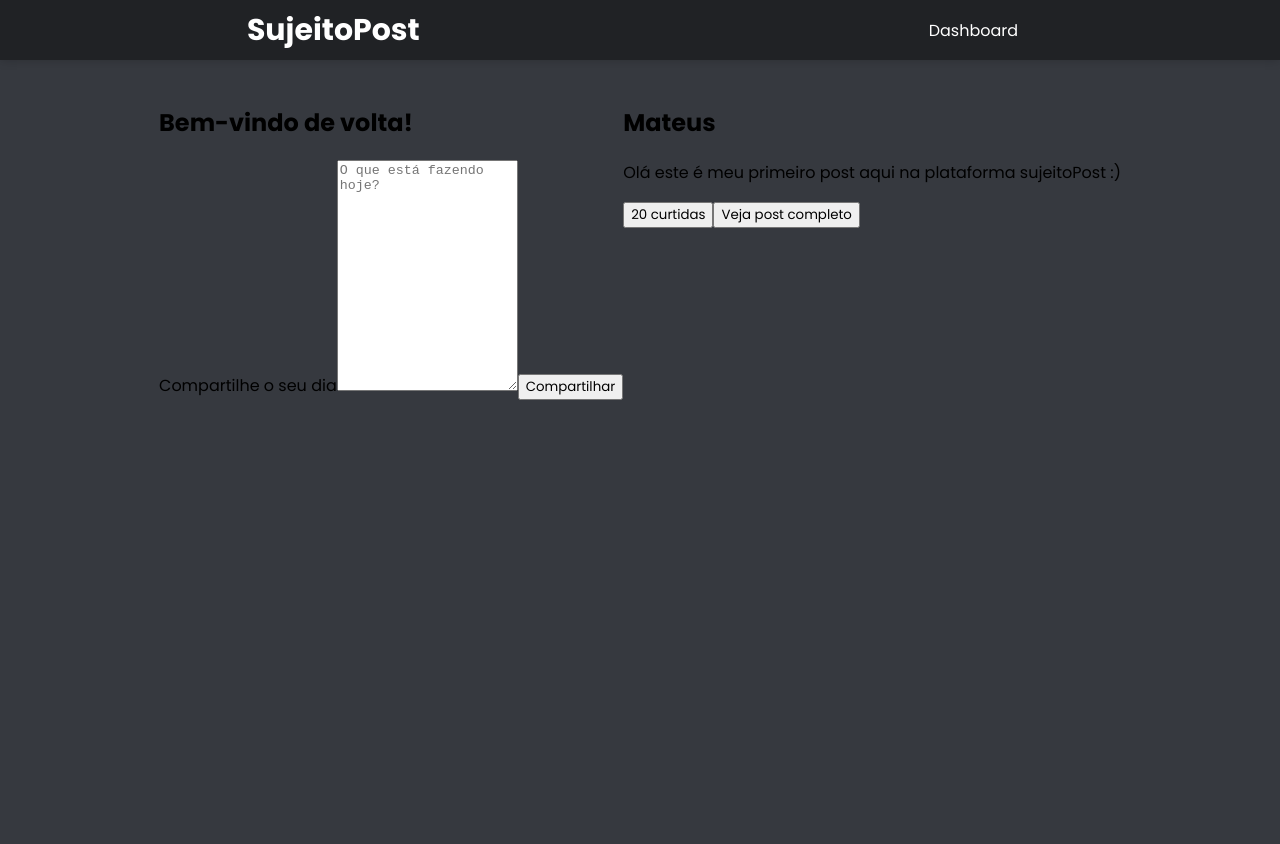
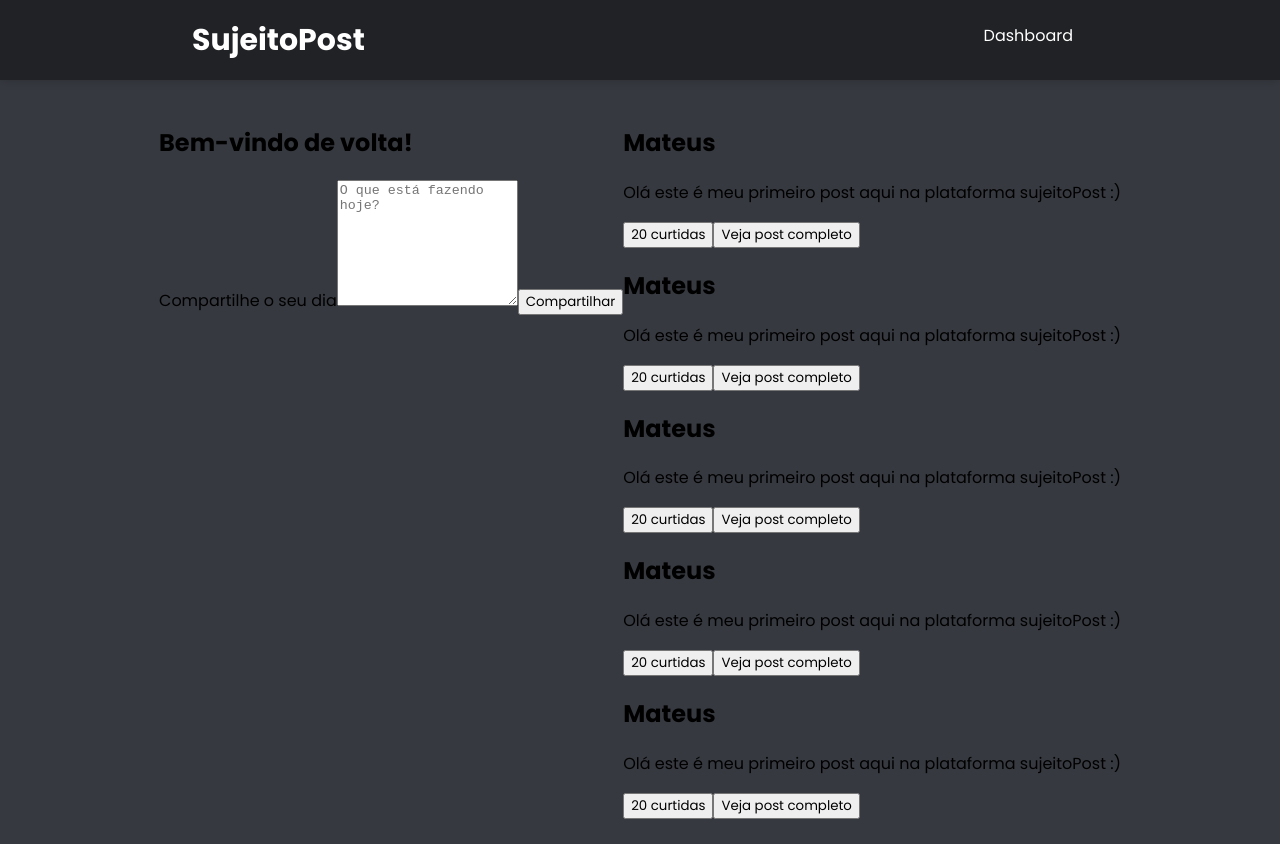
Before and after one commit to PedroMakengo/sujeito-post, a Vue app: page / in a window 1280 px wide. Before the commit the page ends 800 px from the top, so only its background shows below. Built offline with nearby package versions, Linux system fonts and the light colour scheme; no server answers; sample sign-in values are in the browser's storage.

Commit message:
Dando alguns ajustes de design no projeto

```diff
--- a/src/App.vue
+++ b/src/App.vue
@@ -2,7 +2,9 @@
   <div id="app">
     <Header />
 
-    <router-view></router-view>
+    <main>
+      <router-view></router-view>
+    </main>
   </div>
 </template>
 
@@ -22,4 +24,8 @@ export default {
   align-items: center;
   flex-direction: column;
 }
+
+main {
+  margin-top: 5rem;
+}
 </style>
--- a/src/assets/home.css
+++ b/src/assets/home.css
@@ -1,5 +1,5 @@
 .newpost {
-  height: 460px;
+  height: 360px;
   background: #4c5059;
   margin-right: 15px;
   display: flex;
--- a/src/components/Header.vue
+++ b/src/components/Header.vue
@@ -1,7 +1,9 @@
 <template>
   <header id="header">
-    <router-link to="/" class="logo">SujeitoPost</router-link>
-    <router-link to="/dashboard" class="button">Dashboard</router-link>
+    <div class="container">
+      <router-link to="/" class="logo">SujeitoPost</router-link>
+      <router-link to="/dashboard" class="button">Dashboard</router-link>
+    </div>
   </header>
 </template>
 
@@ -16,11 +18,20 @@ export default {
   display: flex;
   align-items: center;
   justify-content: space-around;
-  height: 60px;
+  height: 80px;
   width: 100%;
 
   background-color: #202225;
   box-shadow: 0 0 10px rgba(0, 0, 0, 0.2);
+
+  position: fixed;
+  top: 0;
+}
+
+#header .container {
+  width: 70%;
+  display: flex;
+  justify-content: space-between;
 }
 
 #header a {
--- a/src/pages/Home.vue
+++ b/src/pages/Home.vue
@@ -6,12 +6,52 @@
       <textarea
         name=""
         placeholder="O que está fazendo hoje?"
-        rows="15"
+        rows="8"
         v-model="mensagem"
       ></textarea>
       <button>Compartilhar</button>
     </div>
     <div class="postarea">
+      <article>
+        <h1>Mateus</h1>
+        <p>Olá este é meu primeiro post aqui na plataforma sujeitoPost :)</p>
+
+        <div class="action-post">
+          <button>20 curtidas</button>
+          <button>Veja post completo</button>
+        </div>
+      </article>
+
+      <article>
+        <h1>Mateus</h1>
+        <p>Olá este é meu primeiro post aqui na plataforma sujeitoPost :)</p>
+
+        <div class="action-post">
+          <button>20 curtidas</button>
+          <button>Veja post completo</button>
+        </div>
+      </article>
+
+      <article>
+        <h1>Mateus</h1>
+        <p>Olá este é meu primeiro post aqui na plataforma sujeitoPost :)</p>
+
+        <div class="action-post">
+          <button>20 curtidas</button>
+          <button>Veja post completo</button>
+        </div>
+      </article>
+
+      <article>
+        <h1>Mateus</h1>
+        <p>Olá este é meu primeiro post aqui na plataforma sujeitoPost :)</p>
+
+        <div class="action-post">
+          <button>20 curtidas</button>
+          <button>Veja post completo</button>
+        </div>
+      </article>
+
       <article>
         <h1>Mateus</h1>
         <p>Olá este é meu primeiro post aqui na plataforma sujeitoPost :)</p>
```
